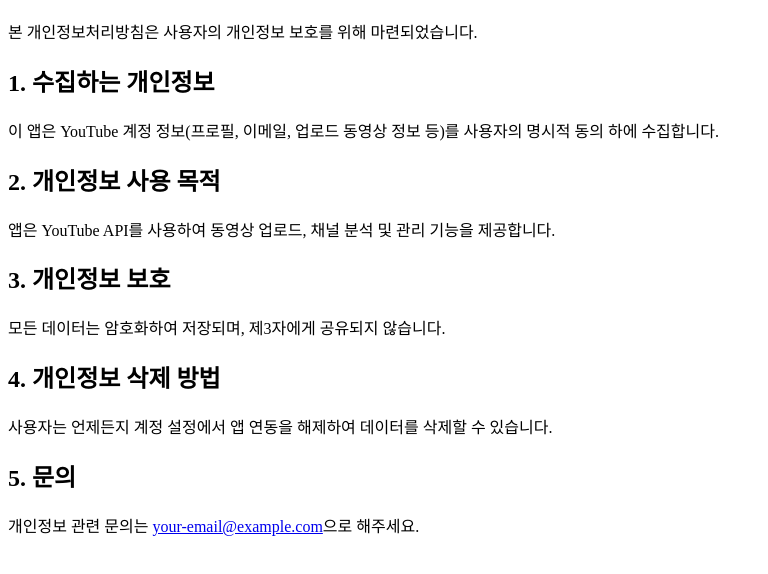
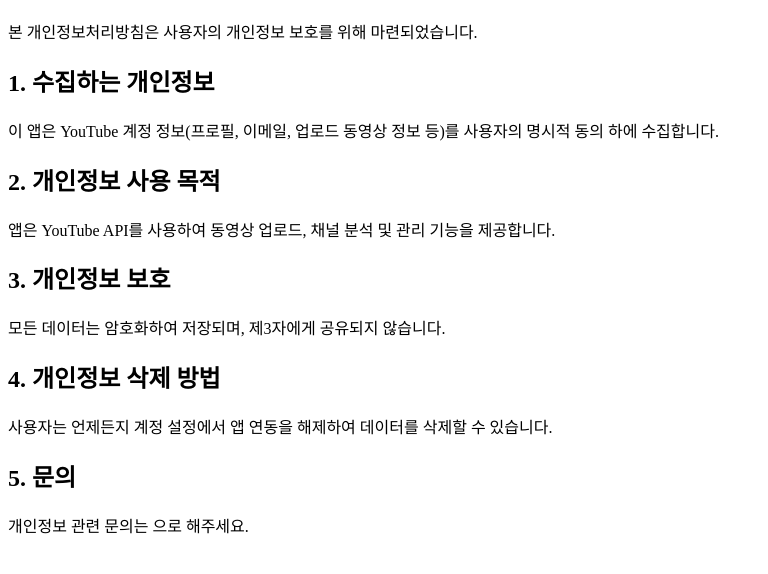
Before and after one commit to llzzinill/DreamShort, a plain HTML site: page index.html in a window 1280 px wide. Shown: the part 70-644 px from the top of the page, without its empty margins (0-768 px from the left). Drawn offline with Linux system fonts and the light colour scheme.

Commit message:
Update index.html

```diff
--- a/index.html
+++ b/index.html
@@ -22,6 +22,6 @@
     <p>사용자는 언제든지 계정 설정에서 앱 연동을 해제하여 데이터를 삭제할 수 있습니다.</p>
 
     <h2>5. 문의</h2>
-    <p>개인정보 관련 문의는 <a href="mailto:llzzinill@gmail.com">your-email@example.com</a>으로 해주세요.</p>
+    <p>개인정보 관련 문의는 <a href="mailto:llzzinill@gmail.com"></a>으로 해주세요.</p>
 </body>
 </html>
```
